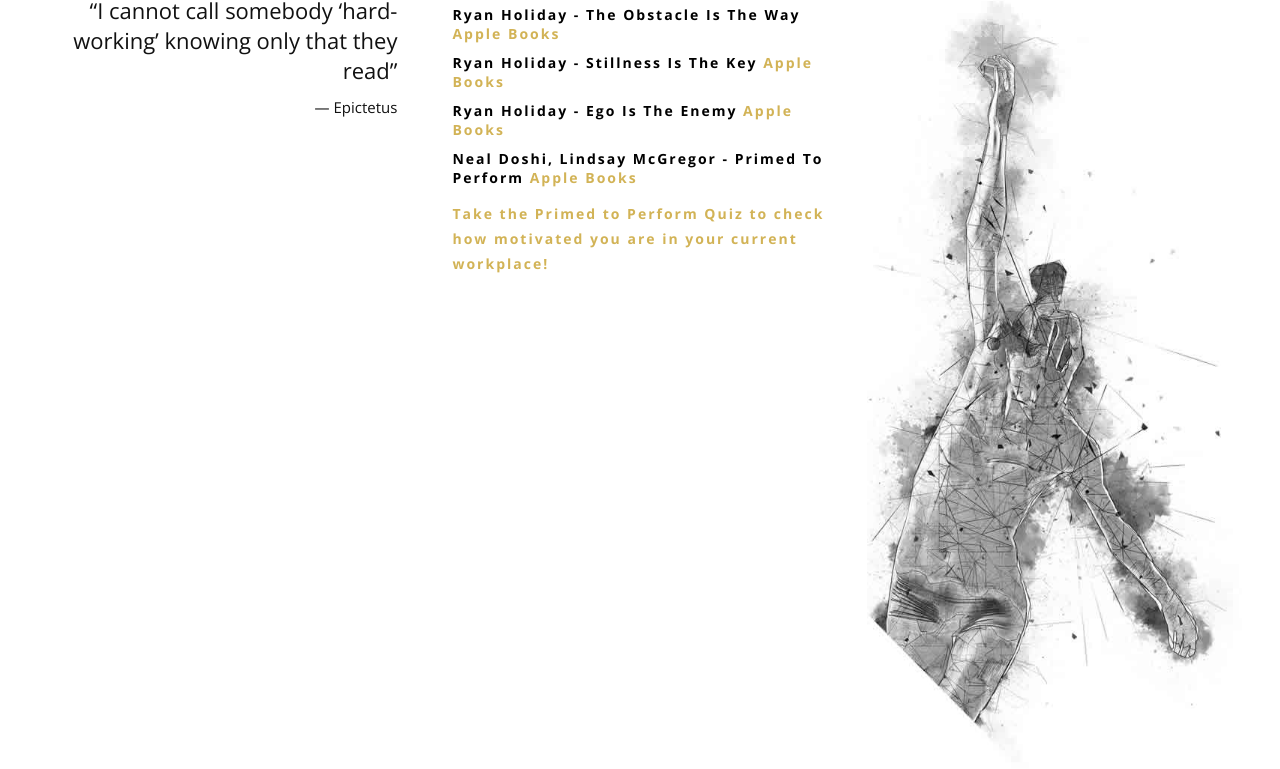
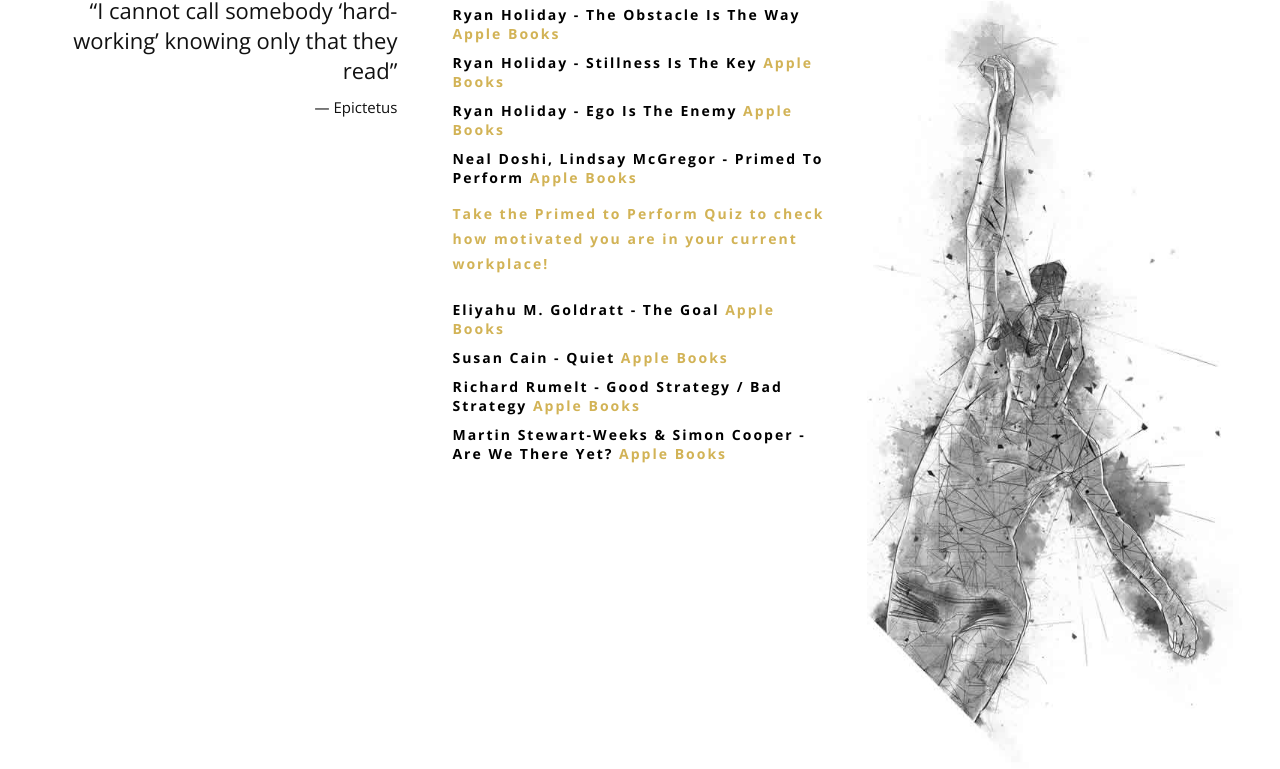
Before and after one commit to macxdev/macxdev.github.io, a plain HTML site: page index.html in a window 1280 px wide. Shown: the part 1773-2542 px from the top of the page. Drawn offline with nearby package versions, Linux system fonts and the light colour scheme.

Commit message:
update to books

```diff
--- a/index.html
+++ b/index.html
@@ -210,8 +210,18 @@
                     </p>
                         </h3>
                     </div>
-
-
+                    <div class="section-heading">
+                        <h3 style="color:black">Eliyahu M. Goldratt - The Goal <a href="https://books.apple.com/au/book/the-goal/id669145472" target="_blank">Apple Books</a></h3>
+                    </div>
+                    <div class="section-heading">
+                        <h3 style="color:black">Susan Cain - Quiet <a href="https://books.apple.com/au/book/quiet/id499983598" target="_blank">Apple Books</a></h3>
+                    </div>
+                    <div class="section-heading">
+                        <h3 style="color:black">Richard Rumelt - Good Strategy / Bad Strategy <a href="https://books.apple.com/au/book/good-strategy-bad-strategy/id459041061" target="_blank">Apple Books</a></h3>
+                    </div>
+                    <div class="section-heading">
+                        <h3 style="color:black">Martin Stewart-Weeks & Simon Cooper - Are We There Yet? <a href="https://books.apple.com/au/book/are-we-there-yet/id1484437659" target="_blank">Apple Books</a></h3>
+                    </div>
                 </div>
                 <!--End Content Right Side-->
 
```
